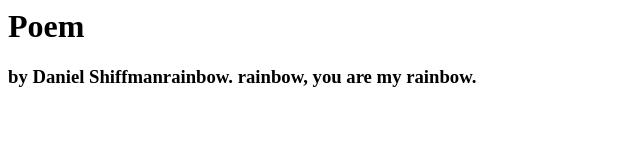
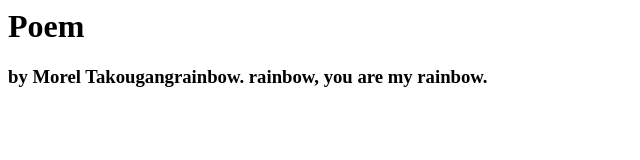
Before and after one commit to MorelT98/PoemWebsite, a plain HTML site: page index.html in a window 1280 px wide. Shown: the full height of the page, 0-640 px from the left. Drawn offline with Linux system fonts and the light colour scheme.

Commit message:
Update index.html

```diff
--- a/index.html
+++ b/index.html
@@ -2,7 +2,7 @@
 
 <body>
   <h1>Poem</h1>
-  <h3>by Daniel Shiffman</h3?
+  <h3>by Morel Takougang</h3?
   <p>rainbow. <strong>rainbow</strong>, you are my rainbow.</p>
 </body>
 
```
